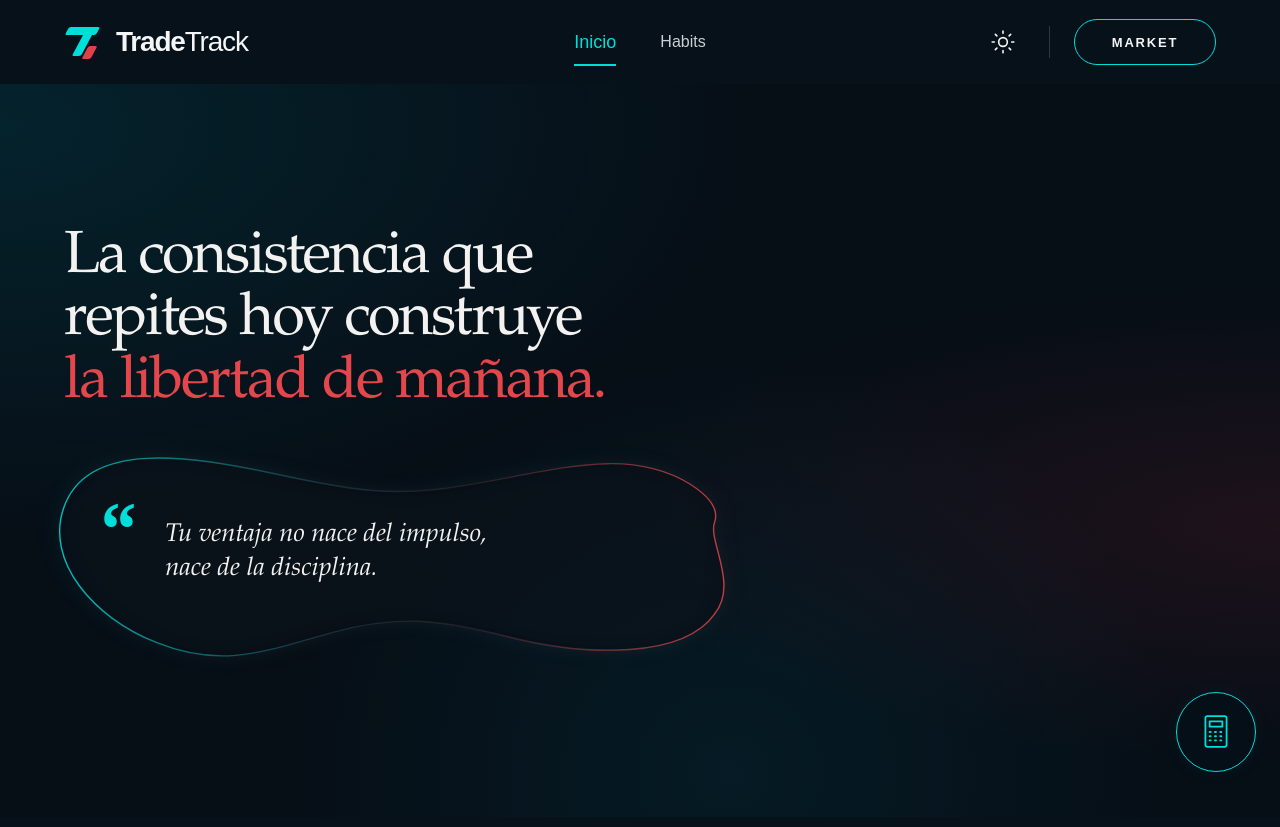
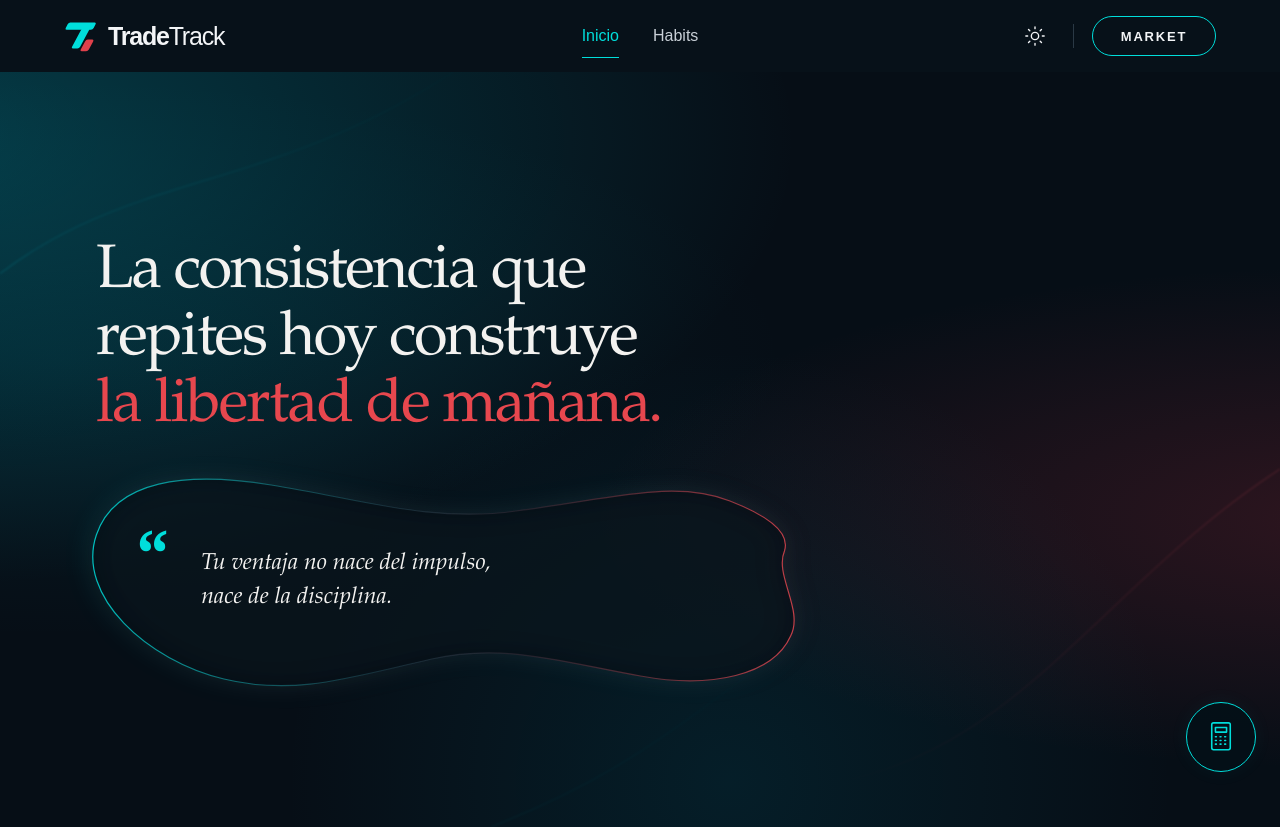
Before and after one commit to davidmorag1095-sudo/Tracking_Web, a Django app: page / in a window 1280 px wide. Before the commit the page ends 772 px from the top, so only its background shows below. Run offline with Django 5.2, Linux system fonts and the light colour scheme.

Commit message:
Add Dark/light theme / home modified
I added de light seccion and also some modifications in the home.

```diff
--- a/Tracking_Codex/static/css/base.css
+++ b/Tracking_Codex/static/css/base.css
@@ -72,16 +72,16 @@ body {
     gap: 24px;
     width: 100%;
     max-width: 1600px;
-    min-height: 84px;
+    min-height: 72px;
     margin-inline: auto;
-    padding: 12px clamp(20px, 5vw, 80px);
+    padding: 8px clamp(20px, 5vw, 80px);
 }
 
 .site-brand {
     display: inline-flex;
     align-items: center;
     justify-self: start;
-    gap: 16px;
+    gap: 12px;
     color: var(--nav-text);
     text-decoration: none;
     white-space: nowrap;
@@ -89,7 +89,7 @@ body {
 }
 
 .site-brand__name {
-    font-size: 28px;
+    font-size: 25px;
     font-weight: 400;
     letter-spacing: -1.2px;
 }
@@ -101,8 +101,10 @@ body {
 .site-brand__mark {
     position: relative;
     display: block;
-    width: 36px;
+    width: 32px;
     height: 36px;
+    transform: scale(.9);
+    transform-origin: left center;
 }
 
 .site-brand__mark::before,
@@ -143,23 +145,23 @@ body {
 }
 
 .site-nav__links {
-    gap: 44px;
+    gap: 34px;
 }
 
 .site-header button {
     font: inherit;
 }
 
-.site-nav__link {
+.site-header .site-nav__link {
     position: relative;
     display: inline-flex;
     align-items: center;
-    min-height: 48px;
+    min-height: 44px;
     padding: 0;
     border: 0;
     background: transparent;
     color: var(--nav-muted);
-    font-size: 18px;
+    font-size: 16px;
     text-decoration: none;
 }
 
@@ -172,14 +174,14 @@ body {
     right: 0;
     bottom: 0;
     left: 0;
-    height: 2px;
+    height: 1px;
     background: var(--nav-accent);
     content: "";
 }
 
 .site-nav__actions {
     justify-self: end;
-    gap: 24px;
+    gap: 18px;
 }
 
 .site-nav__theme {
@@ -187,24 +189,29 @@ body {
     display: inline-flex;
     justify-content: center;
     align-items: center;
-    width: 44px;
-    height: 44px;
+    width: 40px;
+    height: 40px;
     padding: 0;
     border: 0;
     background: transparent;
     color: var(--nav-text);
 }
 
+.site-nav__theme svg {
+    width: 22px;
+    height: 22px;
+}
+
 .site-nav__divider {
-    width: 1px;
-    height: 32px;
+    width: .75px;
+    height: 24px;
     background: var(--nav-divider);
 }
 
 .site-header .site-nav__market {
-    min-width: 142px;
-    min-height: 46px;
-    padding: 12px 26px;
+    min-width: 124px;
+    min-height: 40px;
+    padding: 9px 20px;
     border: 1px solid var(--nav-accent);
     border-radius: 999px;
     background: transparent;
@@ -234,7 +241,7 @@ body {
 @media (max-width: 800px) {
     .site-nav {
         grid-template-columns: 1fr auto;
-        gap: 8px 16px;
+        gap: 4px 16px;
     }
 
     .site-nav__links {
@@ -246,7 +253,7 @@ body {
     .site-nav__actions {
         grid-column: 2;
         grid-row: 1;
-        gap: 12px;
+        gap: 10px;
     }
 }
 
@@ -261,12 +268,12 @@ body {
     }
 
     .site-brand__name {
-        font-size: 21px;
+        font-size: 20px;
     }
 
     .site-brand__mark {
-        width: 28px;
-        transform: scale(.8);
+        width: 27px;
+        transform: scale(.75);
         transform-origin: left center;
     }
 
--- a/Tracking_Codex/static/css/home.css
+++ b/Tracking_Codex/static/css/home.css
@@ -35,8 +35,8 @@
     position: relative;
     isolation: isolate;
     box-sizing: border-box;
-    min-height: calc(100vh - 84px);
-    min-height: calc(100svh - 84px);
+    min-height: calc(100vh - 72px);
+    min-height: calc(100svh - 72px);
     color: #f3f2f0;
     background: #060e16;
 }
@@ -54,9 +54,10 @@
 
 .home-hero::before {
     background:
-        radial-gradient(ellipse at 0% 6%, rgb(0 137 157 / 17%), transparent 42%),
-        radial-gradient(ellipse at 57% 94%, rgb(0 114 137 / 13%), transparent 43%),
-        radial-gradient(ellipse at 100% 60%, rgb(147 36 51 / 17%), transparent 38%);
+        radial-gradient(ellipse at -8% 9%, rgb(0 163 182 / 32%), transparent 46%),
+        radial-gradient(ellipse at 5% 38%, rgb(0 119 139 / 12%), transparent 42%),
+        radial-gradient(ellipse at 57% 94%, rgb(0 114 137 / 16%), transparent 43%),
+        radial-gradient(ellipse at 107% 59%, rgb(166 42 57 / 25%), transparent 40%);
     opacity: 1;
 }
 
@@ -75,6 +76,28 @@
 
 :root[data-theme="light"] .home-hero::after {
     opacity: 1;
+}
+
+.home-hero__streaks {
+    position: absolute;
+    inset: 0;
+    z-index: -1;
+    width: 100%;
+    height: 100%;
+    pointer-events: none;
+    opacity: .32;
+    filter: blur(1px);
+    transition: opacity var(--theme-duration) ease;
+}
+
+.home-hero__streaks path {
+    fill: none;
+    stroke-width: 1;
+    vector-effect: non-scaling-stroke;
+}
+
+:root[data-theme="light"] .home-hero__streaks {
+    opacity: .04;
 }
 
 .home-hero,
@@ -107,19 +130,19 @@
 }
 
 .home-hero__inner {
-    max-width: 1600px;
+    max-width: 1800px;
     margin-inline: auto;
-    padding: clamp(88px, 18vh, 180px) clamp(20px, 5vw, 80px) 160px;
+    padding: clamp(100px, 21vh, 210px) clamp(24px, 7.5vw, 144px) 136px;
 }
 
 .home-hero__title {
-    max-width: 850px;
+    max-width: 900px;
     margin: 0;
     font-family: "Baskerville", "Palatino Linotype", "Book Antiqua", Georgia, serif;
-    font-size: clamp(46px, 4.65vw, 80px);
+    font-size: clamp(46px, 4.8vw, 84px);
     font-weight: 400;
-    line-height: 1.05;
-    letter-spacing: -.035em;
+    line-height: 1.09;
+    letter-spacing: -.03em;
 }
 
 .home-hero__title span {
@@ -127,18 +150,18 @@
 }
 
 .home-hero__accent {
-    color: #e3474b;
+    color: #e7474e;
 }
 
 .home-quote {
     position: relative;
     display: flex;
     align-items: center;
-    gap: 28px;
-    width: min(100%, 680px);
-    min-height: 210px;
-    margin: 32px 0 0 -12px;
-    padding: 44px 48px;
+    gap: 32px;
+    width: min(100%, 720px);
+    min-height: 220px;
+    margin: 30px 0 0 -12px;
+    padding: 48px 52px;
     font-family: "Baskerville", "Palatino Linotype", "Book Antiqua", Georgia, serif;
 }
 
@@ -149,13 +172,13 @@
     width: 100%;
     height: 100%;
     overflow: visible;
-    filter: drop-shadow(-5px 0 10px rgb(0 222 219 / 8%)) drop-shadow(5px 0 10px rgb(228 71 80 / 8%));
+    filter: drop-shadow(-5px 0 12px rgb(0 222 219 / 12%)) drop-shadow(5px 0 12px rgb(228 71 80 / 9%));
 }
 
 .home-quote__outline path {
-    fill: rgb(5 13 21 / 60%);
+    fill: rgb(5 13 21 / 66%);
     stroke: url(#quote-edge);
-    stroke-width: 1.4;
+    stroke-width: 1.2;
     vector-effect: non-scaling-stroke;
 }
 
@@ -164,16 +187,16 @@
     flex: 0 0 auto;
     color: #00dedb;
     font-family: Georgia, serif;
-    font-size: 76px;
+    font-size: 68px;
     font-weight: 700;
     line-height: 1;
 }
 
 .home-quote p {
     margin: 0;
-    font-size: clamp(22px, 2vw, 32px);
+    font-size: clamp(22px, 1.8vw, 30px);
     font-style: italic;
-    line-height: 1.35;
+    line-height: 1.45;
 }
 
 .home-calculator {
@@ -183,8 +206,8 @@
     bottom: max(28px, env(safe-area-inset-bottom));
     display: grid;
     place-items: center;
-    width: 80px;
-    height: 80px;
+    width: 70px;
+    height: 70px;
     padding: 0;
     border: 1px solid #00dedb;
     border-radius: 50%;
@@ -195,12 +218,18 @@
     cursor: not-allowed;
 }
 
+.home-calculator svg {
+    width: 28px;
+    height: 31.5px;
+}
+
 @media (max-width: 800px) {
     .home-hero {
-        min-height: calc(100svh - 128px);
+        min-height: calc(100svh - 108px);
     }
 
     .home-hero__inner {
+        padding-inline: clamp(20px, 5vw, 40px);
         padding-top: 76px;
         padding-bottom: 136px;
     }
@@ -216,10 +245,15 @@
     }
 
     .home-calculator {
-        width: 60px;
-        height: 60px;
+        width: 56px;
+        height: 56px;
         right: max(20px, env(safe-area-inset-right));
         bottom: max(20px, env(safe-area-inset-bottom));
+    }
+
+    .home-calculator svg {
+        width: 24px;
+        height: 27px;
     }
 }
 
--- a/Tracking_Codex/templates/website/home.html
+++ b/Tracking_Codex/templates/website/home.html
@@ -9,6 +9,21 @@
 
 {% block content %}
     <main class="home-hero" lang="es" aria-labelledby="home-title">
+        <svg class="home-hero__streaks" viewBox="0 0 1600 850" preserveAspectRatio="none" aria-hidden="true" focusable="false">
+            <defs>
+                <linearGradient id="hero-cyan-streak" x1="0" y1="1" x2="1" y2="0">
+                    <stop offset="0" stop-color="#00b9c8" stop-opacity=".8" />
+                    <stop offset="1" stop-color="#00b9c8" stop-opacity="0" />
+                </linearGradient>
+                <linearGradient id="hero-red-streak" x1="0" y1="1" x2="1" y2="0">
+                    <stop offset="0" stop-color="#de4b59" stop-opacity="0" />
+                    <stop offset="1" stop-color="#de4b59" stop-opacity=".8" />
+                </linearGradient>
+            </defs>
+            <path d="M-50 265 C150 95 335 155 615 -30" stroke="url(#hero-cyan-streak)" />
+            <path d="M570 865 C785 795 845 735 1040 610" stroke="url(#hero-cyan-streak)" opacity=".4" />
+            <path d="M1000 805 C1280 785 1380 555 1650 420" stroke="url(#hero-red-streak)" />
+        </svg>
         <div class="home-hero__inner">
             <h1 class="home-hero__title" id="home-title">
                 <span>La consistencia que</span>
@@ -26,7 +41,7 @@
                             <stop offset="1" stop-color="#e44750" stop-opacity=".85" />
                         </linearGradient>
                     </defs>
-                    <path d="M12 64 C36 -9 145 10 229 28 C302 44 350 54 427 40 C521 24 593 -1 657 39 C677 52 687 65 682 79 C675 98 707 144 682 175 C650 221 552 220 470 199 C396 180 354 176 290 194 C222 213 176 233 108 205 C42 179 -7 119 12 64 Z" />
+                    <path d="M12 64 C30 9 99 0 182 14 C269 28 337 52 420 40 C512 28 574 8 628 30 C663 44 687 61 681 80 C671 104 700 139 687 165 C670 204 610 218 541 205 C460 190 407 172 338 188 C257 207 205 225 136 208 C62 190 -8 125 12 64 Z" />
                 </svg>
                 <span class="home-quote__mark" aria-hidden="true">“</span>
                 <p>Tu ventaja no nace del impulso,<br class="home-quote__break"> nace de la disciplina.</p>
```
Also changed, not shown: 1 other file.
